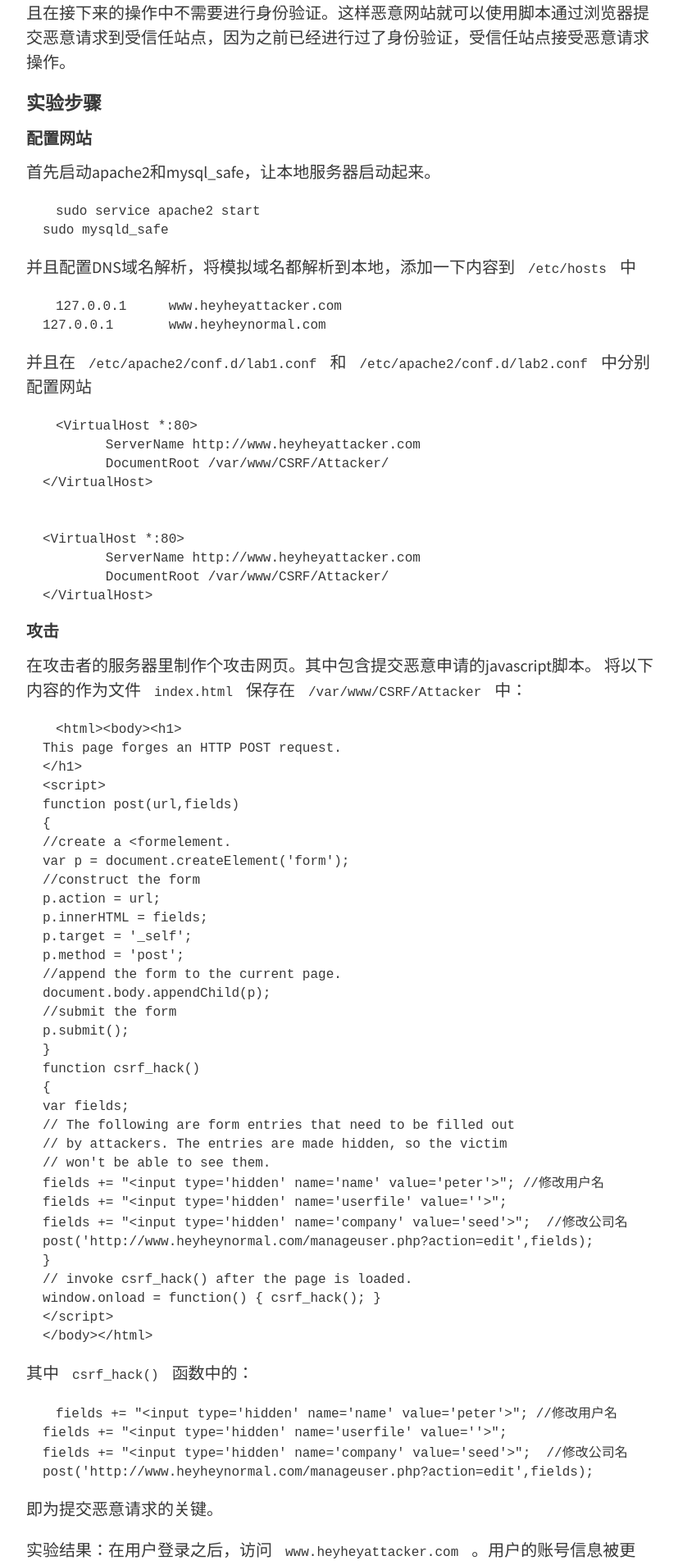
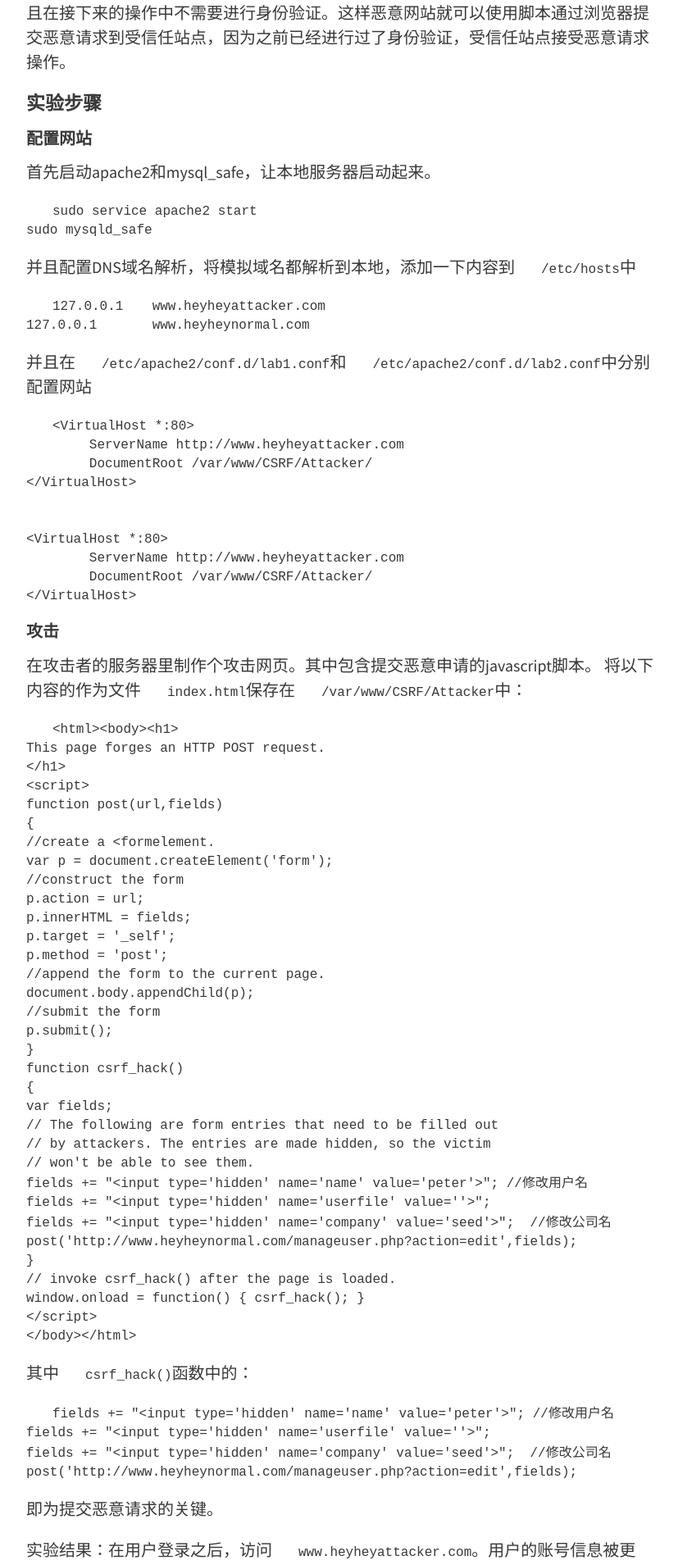
Before and after one commit to Doffery/doffery.github.io, a Jekyll site: the page built from _posts/2016-05-28-CSRF.md, in a window 1280 px wide. Shown: the part 663-2572 px from the top of the page at 82% size, without its empty margins (224-1051 px from the left). Built offline with Jekyll 4.4.1, drawn with Linux system fonts in a browser that asks for light colours; nearby versions of some CDN libraries.

Commit message:
update css

```diff
--- a/_sass/base/_global.scss
+++ b/_sass/base/_global.scss
@@ -77,9 +77,10 @@ code,
 kbd,
 pre,
 samp {
-  margin: 1em 1em;
+  margin: 1em 0;
 }
 code {
+  margin-left: 2em;
   font-size: 0.8em;
 }
 dt {
```
